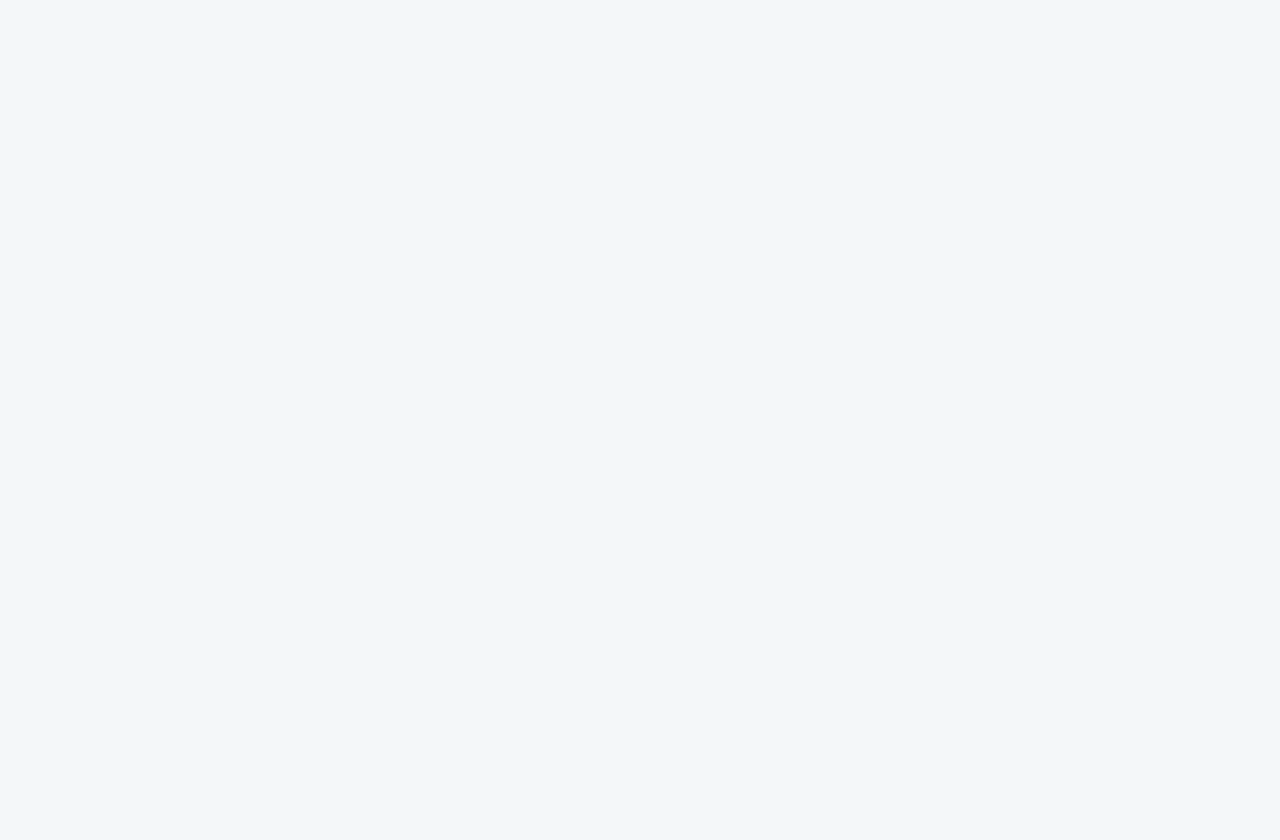
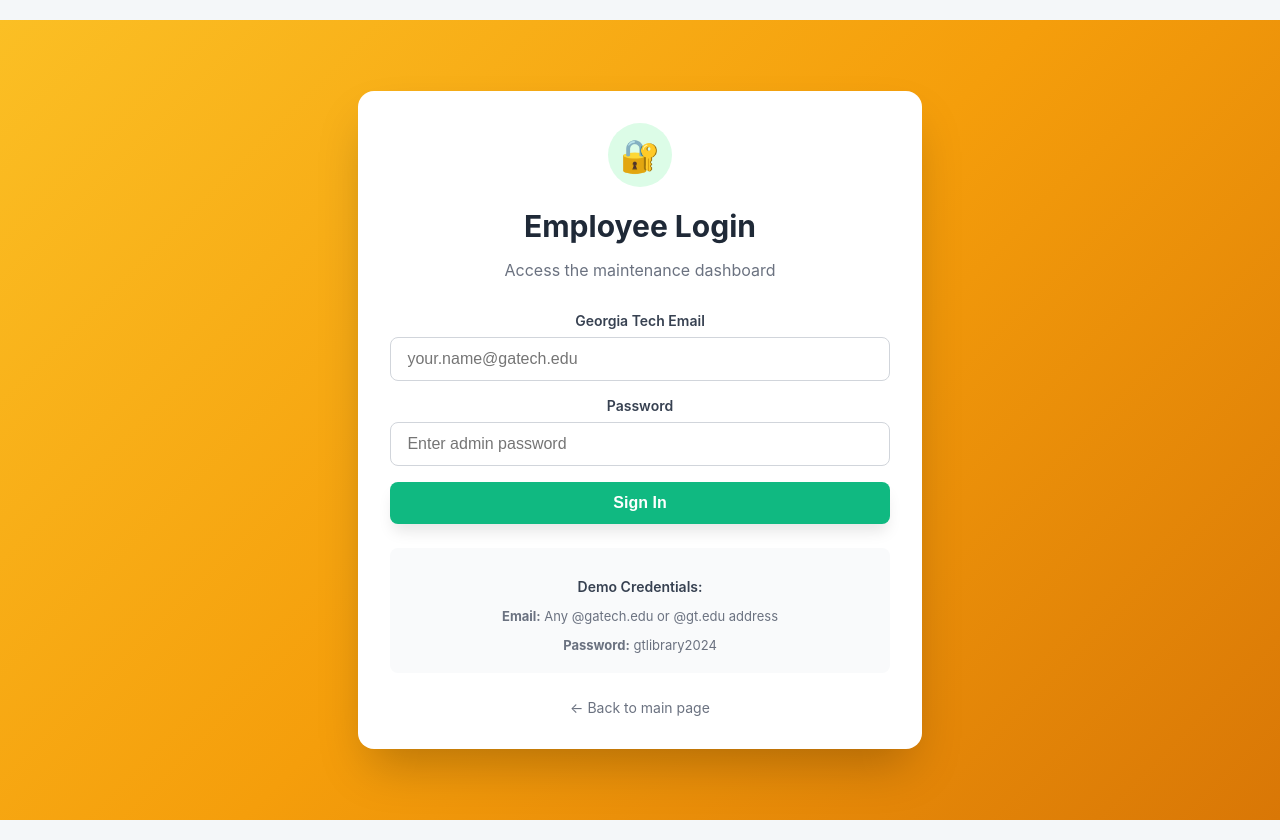
Before and after one commit to AazamAlam/GTLibrary, a React (Create React App) app in the folder frontend/: page /SignupAdmin in a window 1280 px wide. Before the commit this address had no page. Built offline with nearby package versions, Linux system fonts and the light colour scheme.

Commit message:
more suff

```diff
--- a/frontend/src/App.js
+++ b/frontend/src/App.js
@@ -1,10 +1,20 @@
+
 import './App.css';
 import { BrowserRouter as Router, Routes, Route } from 'react-router-dom';
 import HomePage from './components/HomePage';
 import StudentMaintenancePage from './components/StudentMaintenancePage';
 import Bulletin from './components/Bulletin';
+import SignupAdmin from "./components/SignupAdmin";
 
 function App() {
+  const handleLoginSuccess = () => {
+    // Handle successful login - navigate to admin dashboard or desired page
+    console.log('Admin login successful');
+    // You can add navigation logic here, like:
+    // window.location.href = '/admin-dashboard';
+    // or if you have an admin dashboard route, you could navigate there
+  };
+
   return (
     <Router>
       <div className="App">
@@ -12,6 +22,7 @@
           <Route path="/" element={<HomePage />} />
           <Route path="/map/:userType" element={<StudentMaintenancePage />} />
           <Route path="/bulletin" element={<Bulletin />} />
+          <Route path="/SignupAdmin" element={<SignupAdmin onLoginSuccess={handleLoginSuccess} />} />
         </Routes>
       </div>
     </Router>
--- /dev/null
+++ b/frontend/src/components/SignupAdmin.css
@@ -0,0 +1,172 @@
+.login-container {
+  min-height: 100vh;
+  width: 100vw;
+  background: linear-gradient(135deg, #FBBF24 0%, #F59E0B 50%, #D97706 100%);
+  display: flex;
+  align-items: center;
+  justify-content: center;
+  padding: 16px;
+  margin: 0;
+  box-sizing: border-box;
+}
+
+.login-card {
+  background-color: white;
+  border-radius: 16px;
+  box-shadow: 0 25px 50px -12px rgba(0, 0, 0, 0.25);
+  padding: 32px;
+
+  width: 40%;
+}
+
+.login-header {
+  text-align: center;
+  margin-bottom: 32px;
+}
+
+.login-icon {
+  width: 64px;
+  height: 64px;
+  background-color: #DCFCE7;
+  border-radius: 50%;
+  display: flex;
+  align-items: center;
+  justify-content: center;
+  margin: 0 auto 16px auto;
+  font-size: 32px;
+}
+
+.login-title {
+  font-size: 30px;
+  font-weight: bold;
+  color: #1F2937;
+  margin-bottom: 8px;
+}
+
+.login-subtitle {
+  color: #6B7280;
+  font-size: 16px;
+}
+
+.input-group {
+  margin-bottom: 16px;
+}
+
+.input-label {
+  display: block;
+  font-size: 14px;
+  font-weight: 600;
+  color: #374151;
+  margin-bottom: 8px;
+}
+
+input {
+  width: 100%;
+  padding: 12px 16px;
+  border: 1px solid #D1D5DB;
+  border-radius: 8px;
+  font-size: 16px;
+  transition: all 0.2s;
+  box-sizing: border-box;
+}
+
+input:focus {
+  outline: none;
+  border-color: #10B981;
+  box-shadow: 0 0 0 3px rgba(16, 185, 129, 0.1);
+}
+
+.error-message {
+  background-color: #FEF2F2;
+  border: 1px solid #FECACA;
+  color: #B91C1C;
+  padding: 12px 16px;
+  border-radius: 8px;
+  margin-bottom: 16px;
+  font-size: 14px;
+  display: flex;
+  align-items: center;
+  gap: 8px;
+}
+
+.login-button {
+  width: 100%;
+  padding: 12px 16px;
+  border-radius: 8px;
+  font-weight: 600;
+  font-size: 16px;
+  transition: all 0.2s;
+  cursor: pointer;
+  border: none;
+  display: flex;
+  align-items: center;
+  justify-content: center;
+}
+
+.login-button.active {
+  background-color: #10B981;
+  color: white;
+  box-shadow: 0 10px 15px -3px rgba(0, 0, 0, 0.1);
+}
+
+.login-button.active:hover {
+  background-color: #059669;
+}
+
+.login-button.disabled {
+  background-color: #9CA3AF;
+  color: white;
+  cursor: not-allowed;
+}
+
+.spinner {
+  width: 20px;
+  height: 20px;
+  border: 2px solid white;
+  border-top: 2px solid transparent;
+  border-radius: 50%;
+  animation: spin 1s linear infinite;
+  margin-right: 8px;
+}
+
+@keyframes spin {
+  0% { transform: rotate(0deg); }
+  100% { transform: rotate(360deg); }
+}
+
+.demo-info {
+  margin-top: 24px;
+  padding: 16px;
+  background-color: #F9FAFB;
+  border-radius: 8px;
+}
+
+.demo-title {
+  font-weight: 600;
+  color: #374151;
+  margin-bottom: 8px;
+  font-size: 14px;
+}
+
+.demo-text {
+  font-size: 13px;
+  color: #6B7280;
+  margin-bottom: 4px;
+}
+
+.back-button {
+  margin-top: 24px;
+  text-align: center;
+}
+
+.back-link {
+  color: #6B7280;
+  font-size: 14px;
+  text-decoration: none;
+  cursor: pointer;
+  transition: color 0.2s;
+}
+
+.back-link:hover {
+  color: #374151;
+}
--- /dev/null
+++ b/frontend/src/components/SignupAdmin.js
@@ -0,0 +1,125 @@
+import React, { useState } from 'react';
+import './SignupAdmin.css';
+
+const SignupAdmin = ({ onLoginSuccess }) => {
+  const [email, setEmail] = useState('');
+  const [password, setPassword] = useState('');
+  const [error, setError] = useState('');
+  const [isLoading, setIsLoading] = useState(false);
+
+  // Check if email is a Georgia Tech email
+  const isGTEmail = (email) => {
+    return email.endsWith('@gatech.edu') || email.endsWith('@gt.edu');
+  };
+
+  const handleLogin = (e) => {
+    e.preventDefault();
+    setIsLoading(true);
+    setError('');
+
+    setTimeout(() => {
+      if (!isGTEmail(email)) {
+        setError('Please use your Georgia Tech email address');
+        setIsLoading(false);
+        return;
+      }
+
+      if (password !== 'gtlibrary2024') {
+        setError('Invalid password');
+        setIsLoading(false);
+        return;
+      }
+
+      // Login success
+      onLoginSuccess();
+      setIsLoading(false);
+    }, 1000); // Simulate delay for login
+  };
+
+  return (
+    <div className="login-container">
+      <div className="login-card">
+
+        {/* Header */}
+        <div className="login-header">
+          <div className="login-icon">🔐</div>
+          <h1 className="login-title">Employee Login</h1>
+          <p className="login-subtitle">Access the maintenance dashboard</p>
+        </div>
+
+        {/* Login Form */}
+        <form onSubmit={handleLogin}>
+          {/* Email Input */}
+          <div className="input-group">
+            <label className="input-label">Georgia Tech Email</label>
+            <input
+              type="email"
+              value={email}
+              onChange={(e) => setEmail(e.target.value)}
+              placeholder="your.name@gatech.edu"
+              required
+            />
+          </div>
+
+          {/* Password Input */}
+          <div className="input-group">
+            <label className="input-label">Password</label>
+            <input
+              type="password"
+              value={password}
+              onChange={(e) => setPassword(e.target.value)}
+              placeholder="Enter admin password"
+              required
+            />
+          </div>
+
+          {/* Error Message */}
+          {error && (
+            <div className="error-message">
+              <span>⚠️</span> {error}
+            </div>
+          )}
+
+          {/* Login Button */}
+          <button
+            type="submit"
+            disabled={isLoading}
+            className={`login-button ${isLoading ? 'disabled' : 'active'}`}
+          >
+            {isLoading ? (
+              <>
+                <div className="spinner"></div>
+                <span>Signing in...</span>
+              </>
+            ) : (
+              'Sign In'
+            )}
+          </button>
+        </form>
+
+        {/* Demo Info */}
+        <div className="demo-info">
+          <h3 className="demo-title">Demo Credentials:</h3>
+          <p className="demo-text"><strong>Email:</strong> Any @gatech.edu or @gt.edu address</p>
+          <p className="demo-text"><strong>Password:</strong> gtlibrary2024</p>
+        </div>
+
+        {/* Back Link */}
+        <div className="back-button">
+          <a
+            href="#"
+            className="back-link"
+            onClick={(e) => {
+              e.preventDefault();
+              window.history.back();
+            }}
+          >
+            ← Back to main page
+          </a>
+        </div>
+      </div>
+    </div>
+  );
+};
+
+export default SignupAdmin;
```
